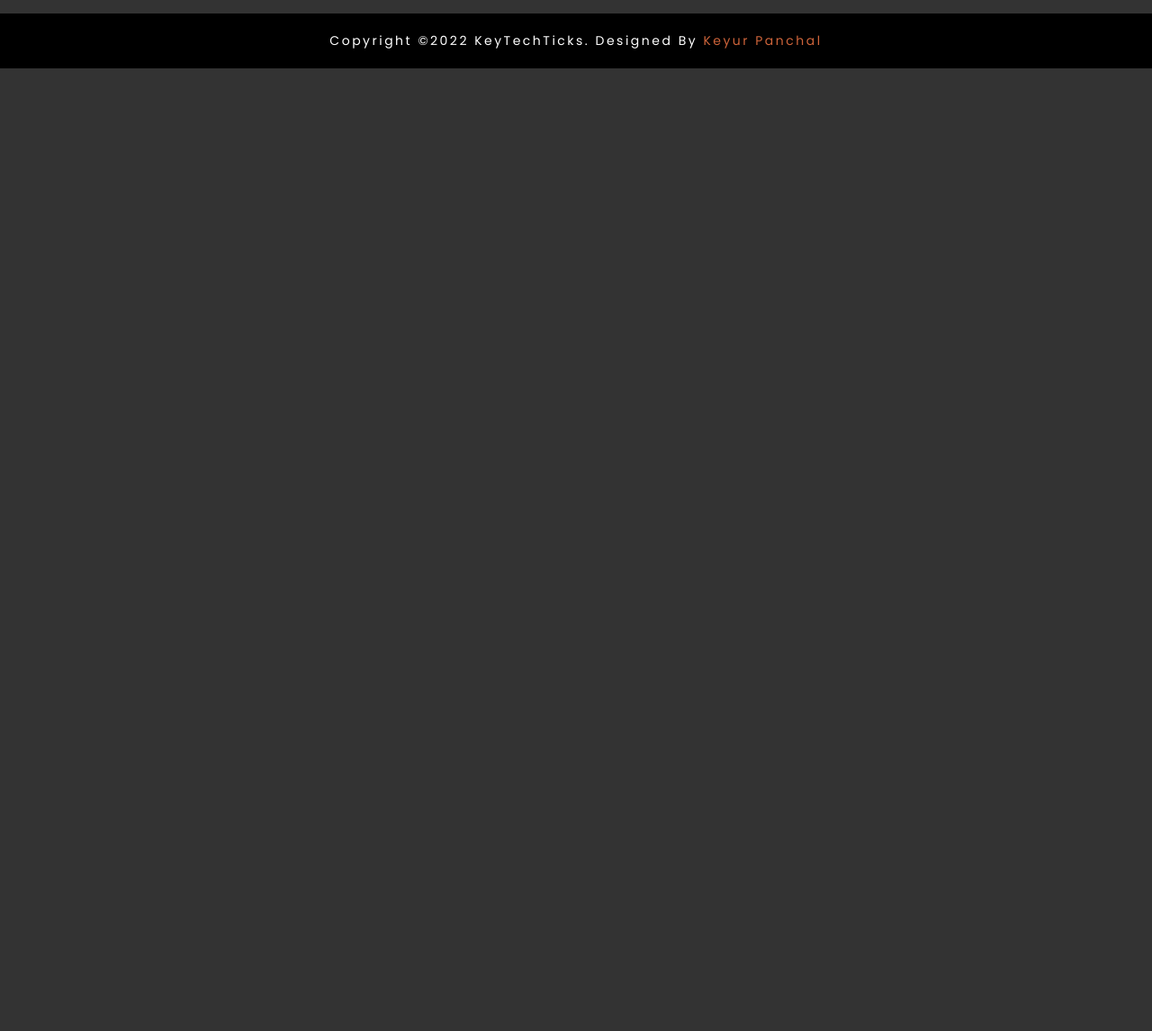
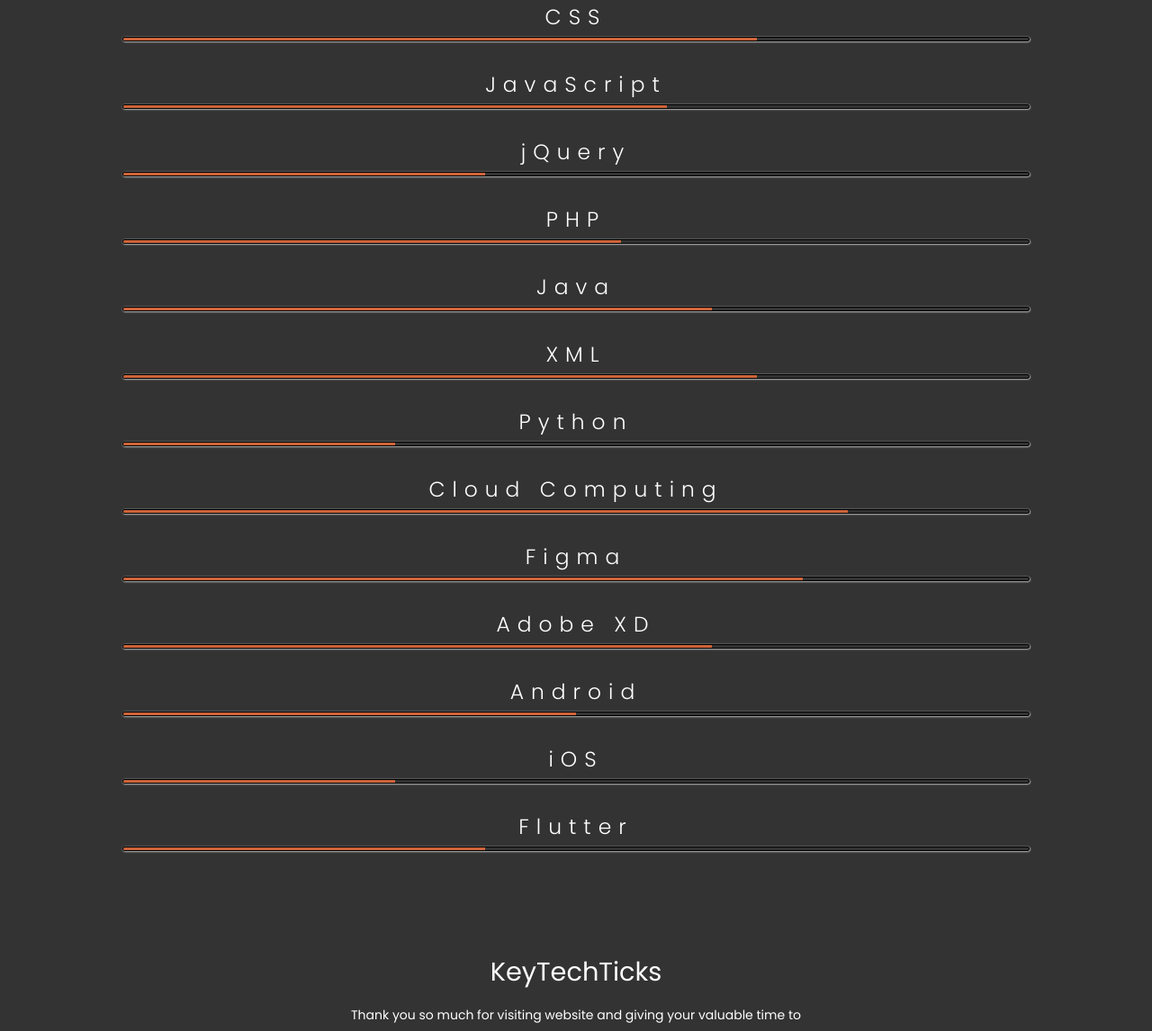
Before and after one commit to MrKeyur-CSE/MrKeyur-CSE.github.io, a plain HTML site: page aboutme.html in a window 1280 px wide. Shown: the part 3503-4649 px from the top of the page at 90% size. Before the commit the page ends 3579 px from the top, so only its background shows below. Drawn offline with Linux system fonts and the light colour scheme.

Commit message:
skills Update

```diff
--- a/aboutme.html
+++ b/aboutme.html
@@ -40,7 +40,7 @@
                     <li><a href="./projects.html">Projects</a></li>
                 </ul>
             </nav>
-            <a class="resume-download" href="./resume/kpreume.pdf" download><button>Resume</button></a>
+            <a class="resume-download" href="./resume/keyur's reume.pdf" download><button>Resume</button></a>
         </header>
 
         <!--MAIN:BODY-->
@@ -182,7 +182,61 @@
                 </div>
             </div>
 
+            <!--Skills-->
+            <div class="skill-section">
+                <div class="skillTitle">
+                    <h1>Skills</h1>
+                </div>
 
+                <div class="bar-section">
+                    <ul class="skillBar">
+                        <li>
+                            <h3>HTML</h3><span class="bar"><span class="html"></span></span>
+                        </li>
+                        <li>
+                            <h3>CSS</h3><span class="bar"><span class="css"></span></span>
+                        </li>
+                        <li>
+                            <h3>JavaScript</h3><span class="bar"><span class="javascript"></span></span>
+                        </li>
+                        <li>
+                            <h3>jQuery</h3><span class="bar"><span class="jquery"></span></span>
+                        </li>
+                        <li>
+                            <h3>PHP</h3><span class="bar"><span class="php"></span></span>
+                        </li>
+                        <li>
+                            <h3>Java</h3><span class="bar"><span class="java"></span></span>
+                        </li>
+                        <li>
+                            <h3>XML</h3><span class="bar"><span class="xml"></span></span>
+                        </li>
+                        <li>
+                            <h3>Python</h3><span class="bar"><span class="python"></span></span>
+                        </li>
+                        <li>
+                            <h3>Cloud Computing</h3><span class="bar"><span class="cloudcomputing"></span></span>
+                        </li>
+                        <li>
+                            <h3>Figma</h3><span class="bar"><span class="figma"></span></span>
+                        </li>
+                        <li>
+                            <h3>Adobe XD</h3><span class="bar"><span class="adobexd"></span></span>
+                        </li>
+                        <li>
+                            <h3>Android</h3><span class="bar"><span class="android"></span></span>
+                        </li>
+                        <li>
+                            <h3>iOS</h3><span class="bar"><span class="ios"></span></span>
+                        </li>
+                        <li>
+                            <h3>Flutter</h3><span class="bar"><span class="flutter"></span></span>
+                        </li>
+                    </ul>
+                </div>
+
+
+            </div>
 
         </div>
 
--- a/style/aboutStyle.css
+++ b/style/aboutStyle.css
@@ -273,7 +273,7 @@
     color: #000000;
 }
 
-/* Eduction */
+/* Work */
 .work-section {
     height: auto;
     width: 100%;
@@ -300,7 +300,7 @@
 
 .workWrapper .work-center-line {
     position: absolute;
-    height: 40%;
+    height: 45%;
     width: 4px;
     background-color: #ffffff;
     left: 50%;
@@ -394,6 +394,256 @@
     color: #000000;
 }
 
+/* Skill */
+.skill-section {
+    padding-top: 40px;
+    color: #ffffff;
+}
+
+.skillTitle {
+    color: #CE643A;
+}
+
+.skillTitle h1 {
+    font-size: 50px;
+    font-weight: bold;
+    letter-spacing: 5px;
+}
+
+.bar-section {
+    margin: 20px 0;
+}
+
+.skillBar {
+    width: 80%;
+    margin: 60px auto;
+    list-style: none;
+    align-items: flex-start;
+}
+
+.skillBar li {
+    margin: 30px 0;
+}
+
+.skillBar h3 {
+    font-weight: 300;
+    letter-spacing: 8px;
+}
+
+.bar {
+    margin: 5px 0;
+    background: transparent;
+    display: block;
+    height: 5px;
+    border: 1px solid black;
+    border-radius: 3px;
+    overflow: hidden;
+    box-shadow: 0.5px 0.5px 2px white;
+    cursor: pointer;
+}
+
+.bar span {
+    height: 5px;
+    float: left;
+    background: #CE643A;
+}
+
+.html {
+    width: 75%;
+    animation: html 3s;
+}
+
+@keyframes html {
+    0%{
+        width: 0%;
+    }
+    100%{
+        width: 75%;
+    }
+}
+
+.css {
+    width: 70%;
+    animation: css 3s;
+}
+
+@keyframes css {
+    0%{
+        width: 0%;
+    }
+    100%{
+        width: 70%;
+    }
+}
+
+.javascript {
+    width: 60%;
+    animation: javascript 3s;
+}
+
+@keyframes javascript {
+    0%{
+        width: 0%;
+    }
+    100%{
+        width: 60%;
+    }
+}
+
+.jquery {
+    width: 40%;
+    animation: jquery 3s;
+}
+
+@keyframes jquery {
+    0%{
+        width: 0%;
+    }
+    100%{
+        width: 40%;
+    }
+}
+
+.php {
+    width: 55%;
+    animation: php 3s;
+}
+
+@keyframes php {
+    0%{
+        width: 0%;
+    }
+    100%{
+        width: 55%;
+    }
+}
+
+.java {
+    width: 65%;
+    animation: java 3s;
+}
+
+@keyframes java {
+    0%{
+        width: 0%;
+    }
+    100%{
+        width: 65%;
+    }
+}
+
+.xml {
+    width: 70%;
+    animation: xml 3s;
+}
+
+@keyframes xml {
+    0%{
+        width: 0%;
+    }
+    100%{
+        width: 70%;
+    }
+}
+
+.python {
+    width: 30%;
+    animation: python 3s;
+}
+
+@keyframes python {
+    0%{
+        width: 0%;
+    }
+    100%{
+        width: 30%;
+    }
+}
+
+.cloudcomputing {
+    width: 80%;
+    animation: cloudcomputing 3s;
+}
+
+@keyframes cloudcomputing {
+    0%{
+        width: 0%;
+    }
+    100%{
+        width: 80%;
+    }
+}
+
+.figma {
+    width: 75%;
+    animation: figma 3s;
+}
+
+@keyframes figma {
+    0%{
+        width: 0%;
+    }
+    100%{
+        width: 75%;
+    }
+}
+
+.adobexd {
+    width: 65%;
+    animation: adobexd 3s;
+}
+
+@keyframes adobexd {
+    0%{
+        width: 0%;
+    }
+    100%{
+        width: 65%;
+    }
+}
+
+.android {
+    width: 50%;
+    animation: android 3s;
+}
+
+@keyframes android {
+    0%{
+        width: 0%;
+    }
+    100%{
+        width: 50%;
+    }
+}
+
+.ios {
+    width: 30%;
+    animation: ios 3s;
+}
+
+@keyframes ios {
+    0%{
+        width: 0%;
+    }
+    100%{
+        width: 30%;
+    }
+}
+
+.flutter {
+    width: 40%;
+    animation: flutter 3s;
+}
+
+@keyframes flutter {
+    0%{
+        width: 0%;
+    }
+    100%{
+        width: 40%;
+    }
+}
+
 /* FOOTER */
 footer {
     height: auto;
```
Also changed, not shown: index.html (+1 -1 lines), projects.html (+1 -1 lines), 2 other files.
